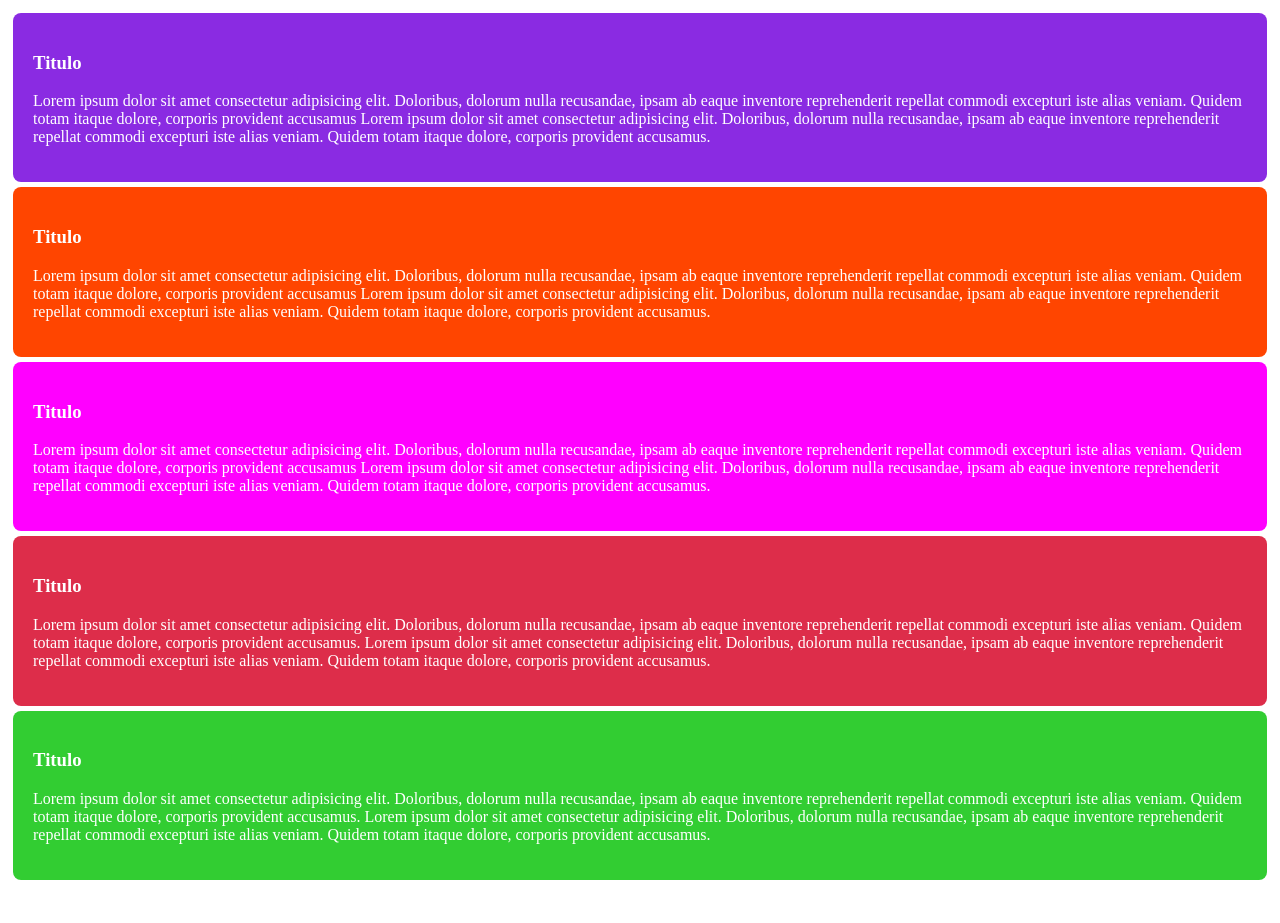
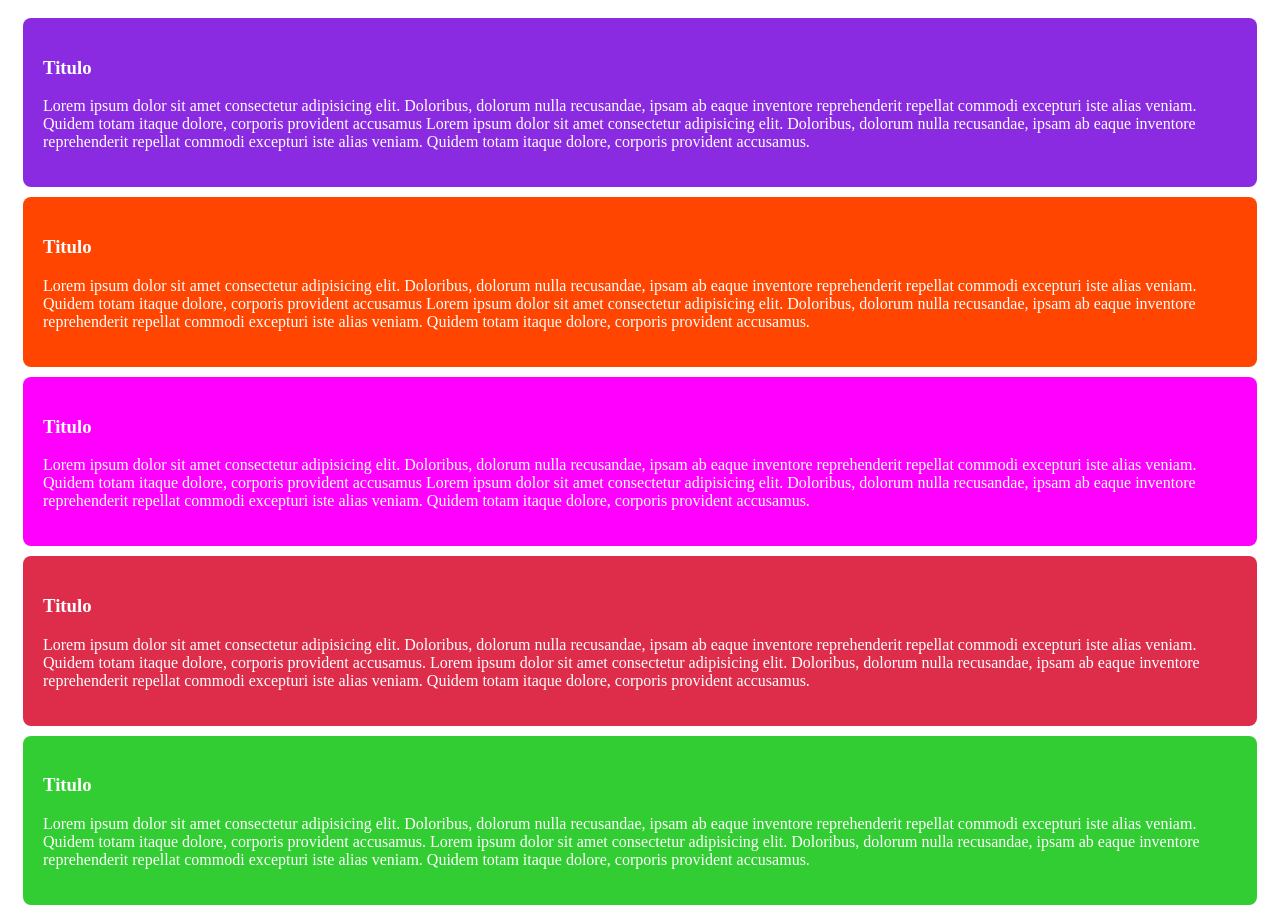
Before and after one commit to Jeandra/Scroll-Snap-type-, a plain HTML site: page index.html in a window 1280 px wide. Before the commit the page ends 893 px from the top, so only its background shows below. Drawn offline with Linux system fonts and the light colour scheme.

Commit message:
Update style.css

```diff
--- a/style.css
+++ b/style.css
@@ -7,11 +7,12 @@
     display: flex;
     align-items: center;
     justify-content: center;
+    padding: 0 5px
 
 }
 
 .item {
-   margin: 5px;
+   margin: 10px;
    padding: 20px;
    border-radius: 8px;
    flex: 0 0 100%;
```
